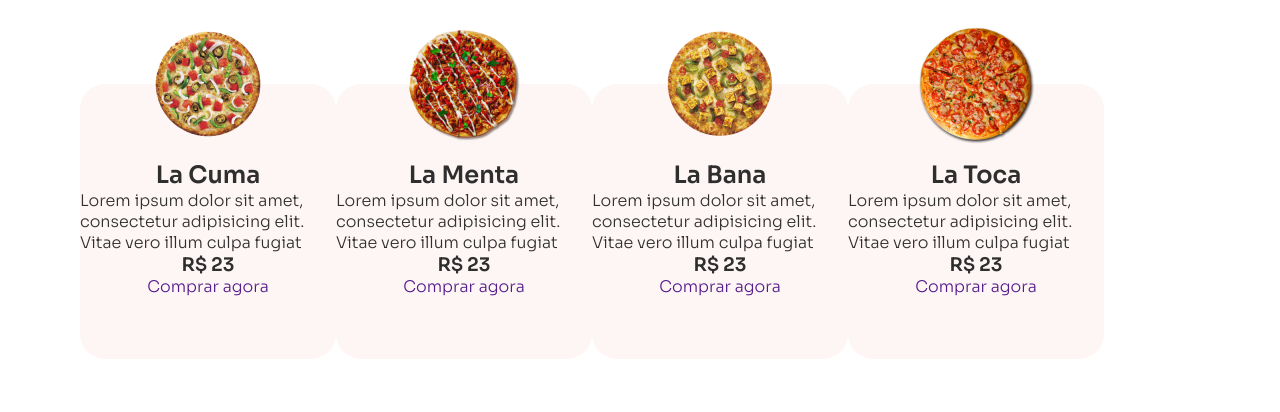
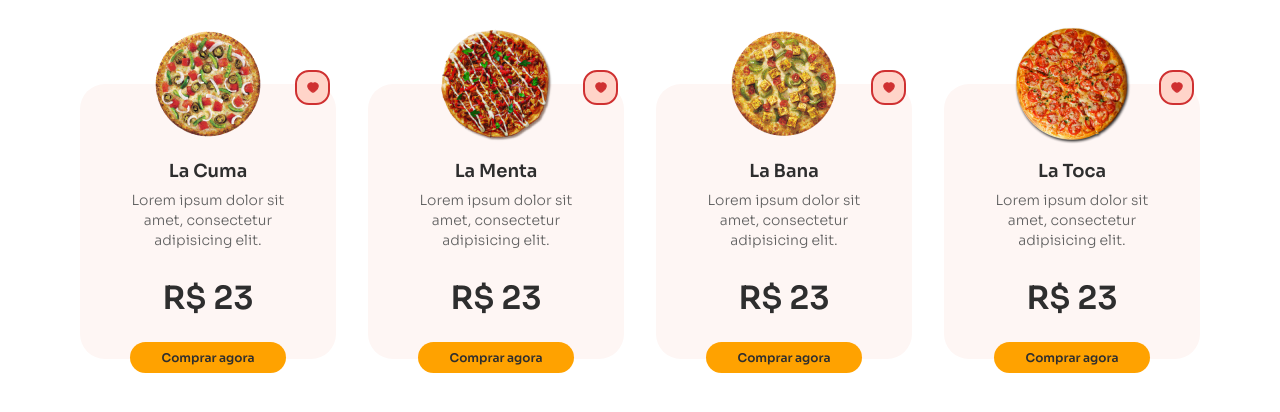
Before and after one commit to tiago-pierre-dotcodingbr/la-pizza, a plain HTML site: page index.html in a window 1280 px wide. Shown: the part 690-1102 px from the top of the page. Drawn offline with Linux system fonts and the light colour scheme.

Commit message:
finalizing the cards that show the prices of the best-selling pizzas

```diff
--- a/index.html
+++ b/index.html
@@ -25,43 +25,35 @@
         <div class="cards">
           <div class="card">
             <img src="assets/la-cuma.png" alt="" />
+            <button><img src="assets/like.svg" alt="" /></button>
             <h2>La Cuma</h2>
-            <p>
-              Lorem ipsum dolor sit amet, consectetur adipisicing elit. Vitae
-              vero illum culpa fugiat
-            </p>
+            <p>Lorem ipsum dolor sit amet, consectetur adipisicing elit.</p>
             <h3>R$ 23</h3>
-            <a href="">Comprar agora</a>
+            <a href="" class="button">Comprar agora</a>
           </div>
           <div class="card">
             <img src="assets/la-menta.png" alt="" />
+            <button><img src="assets/like.svg" alt="" /></button>
             <h2>La Menta</h2>
-            <p>
-              Lorem ipsum dolor sit amet, consectetur adipisicing elit. Vitae
-              vero illum culpa fugiat
-            </p>
+            <p>Lorem ipsum dolor sit amet, consectetur adipisicing elit.</p>
             <h3>R$ 23</h3>
-            <a href="">Comprar agora</a>
+            <a href="" class="button">Comprar agora</a>
           </div>
           <div class="card">
             <img src="assets/la-bana.png" alt="" />
+            <button><img src="assets/like.svg" alt="" /></button>
             <h2>La Bana</h2>
-            <p>
-              Lorem ipsum dolor sit amet, consectetur adipisicing elit. Vitae
-              vero illum culpa fugiat
-            </p>
+            <p>Lorem ipsum dolor sit amet, consectetur adipisicing elit.</p>
             <h3>R$ 23</h3>
-            <a href="">Comprar agora</a>
+            <a href="" class="button">Comprar agora</a>
           </div>
           <div class="card">
             <img src="assets/la-toca.png" alt="" />
+            <button><img src="assets/like.svg" alt="" /></button>
             <h2>La Toca</h2>
-            <p>
-              Lorem ipsum dolor sit amet, consectetur adipisicing elit. Vitae
-              vero illum culpa fugiat
-            </p>
+            <p>Lorem ipsum dolor sit amet, consectetur adipisicing elit.</p>
             <h3>R$ 23</h3>
-            <a href="">Comprar agora</a>
+            <a href="" class="button">Comprar agora</a>
           </div>
         </div>
       </section>
--- a/styles/global.css
+++ b/styles/global.css
@@ -54,3 +54,10 @@ h1.logo {
   max-width: 112rem;
   margin: 0 auto;
 }
+
+.button {
+  background-color: var(--yellow);
+  border-radius: 25px;
+  font-weight: 600;
+  color: var(--title);
+}
--- a/styles/products.css
+++ b/styles/products.css
@@ -9,9 +9,10 @@ section.products h1 {
 
 section.products .cards {
   display: flex;
+  justify-content: space-between;
 }
 
-section.products .cards .card {
+section.products .cards div.card {
   height: 27.5rem;
   width: 25.6rem;
   border-radius: 25px;
@@ -19,10 +20,59 @@ section.products .cards .card {
   display: flex;
   flex-direction: column;
   align-items: center;
+  padding: 0 3.8rem;
+  position: relative;
 }
 
-section.products .cards .card img {
+section.products .cards div.card > img {
   width: 12rem;
   margin-top: -6rem;
   margin-bottom: 1.6rem;
 }
+
+section.products .cards div.card button {
+  border: 2px solid #cf3031;
+  border-radius: 14px;
+  background-color: #ffd4c9;
+  display: flex;
+  align-items: center;
+  justify-content: center;
+  width: 3.5rem;
+  height: 3.5rem;
+  position: absolute;
+  right: 0.6rem;
+  top: -1.4rem;
+}
+
+section.products .cards div.card button img {
+  width: 1.2rem;
+}
+
+section.products .cards div.card h2 {
+  font-weight: 600;
+  font-size: 1.8rem;
+  margin-bottom: 0.8rem;
+}
+
+section.products .cards div.card p {
+  font-weight: 300;
+  font-size: 1.4rem;
+  line-height: 2rem;
+  text-align: center;
+
+  color: var(--description);
+  margin-bottom: 2.8rem;
+}
+
+section.products .cards div.card h3 {
+  font-weight: 600;
+  font-size: 3.2rem;
+  line-height: 4rem;
+  margin-bottom: 2.4rem;
+}
+
+section.products .cards div.card a.button {
+  font-size: 1.2rem;
+  display: flex;
+  padding: 0.8rem 3.2rem;
+}
```
Also changed, not shown: assets/images-details/Leaf.png (added), assets/images-details/Mashroom 3.png (added), assets/images-details/Plant.png (added), assets/images-details/european-pilchard 2.png (added), assets/images-details/pexels.png (added), assets/images-details/pizza pic 1.png (added), assets/images-details/pngfuel.png (added).
